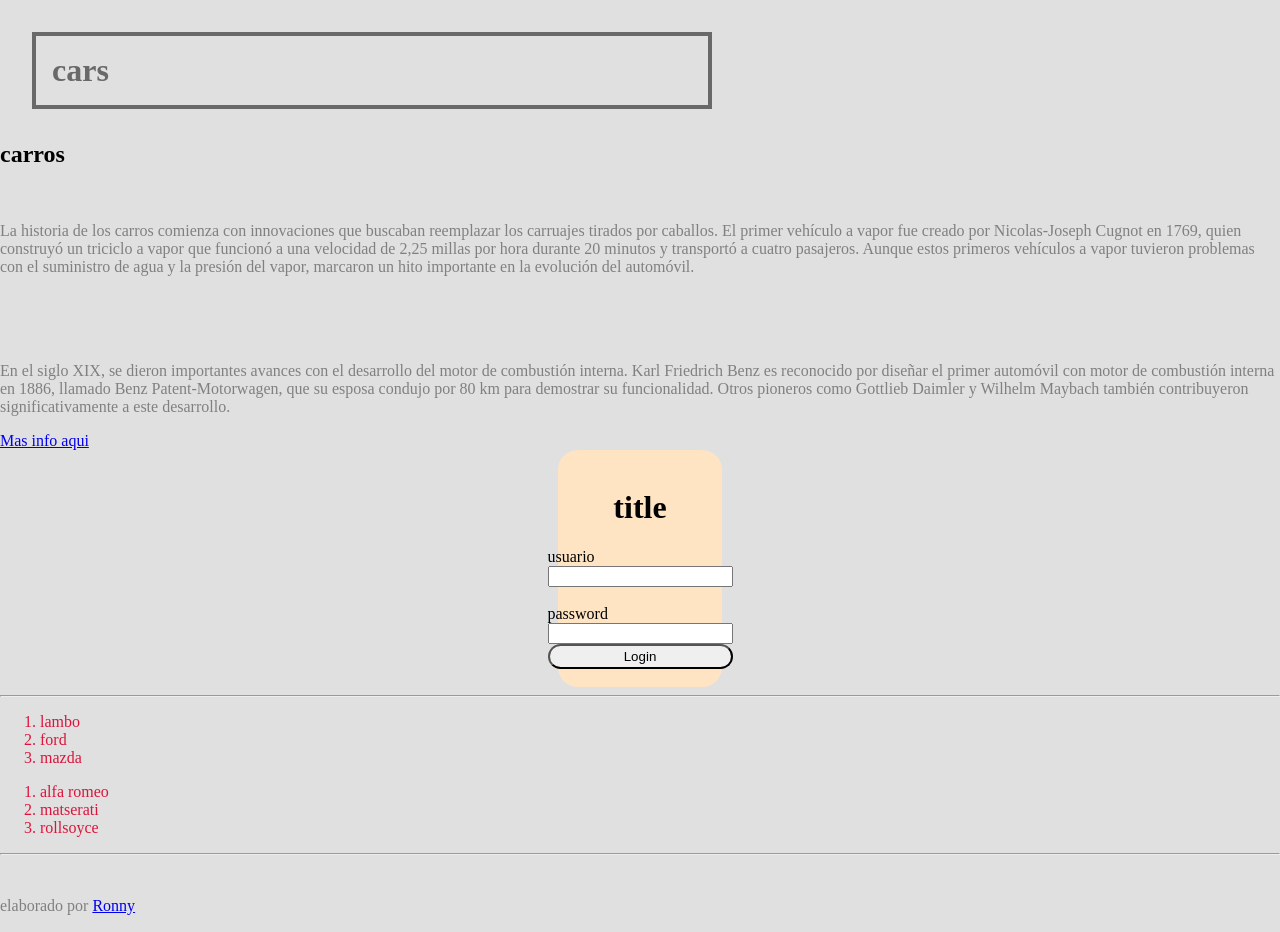
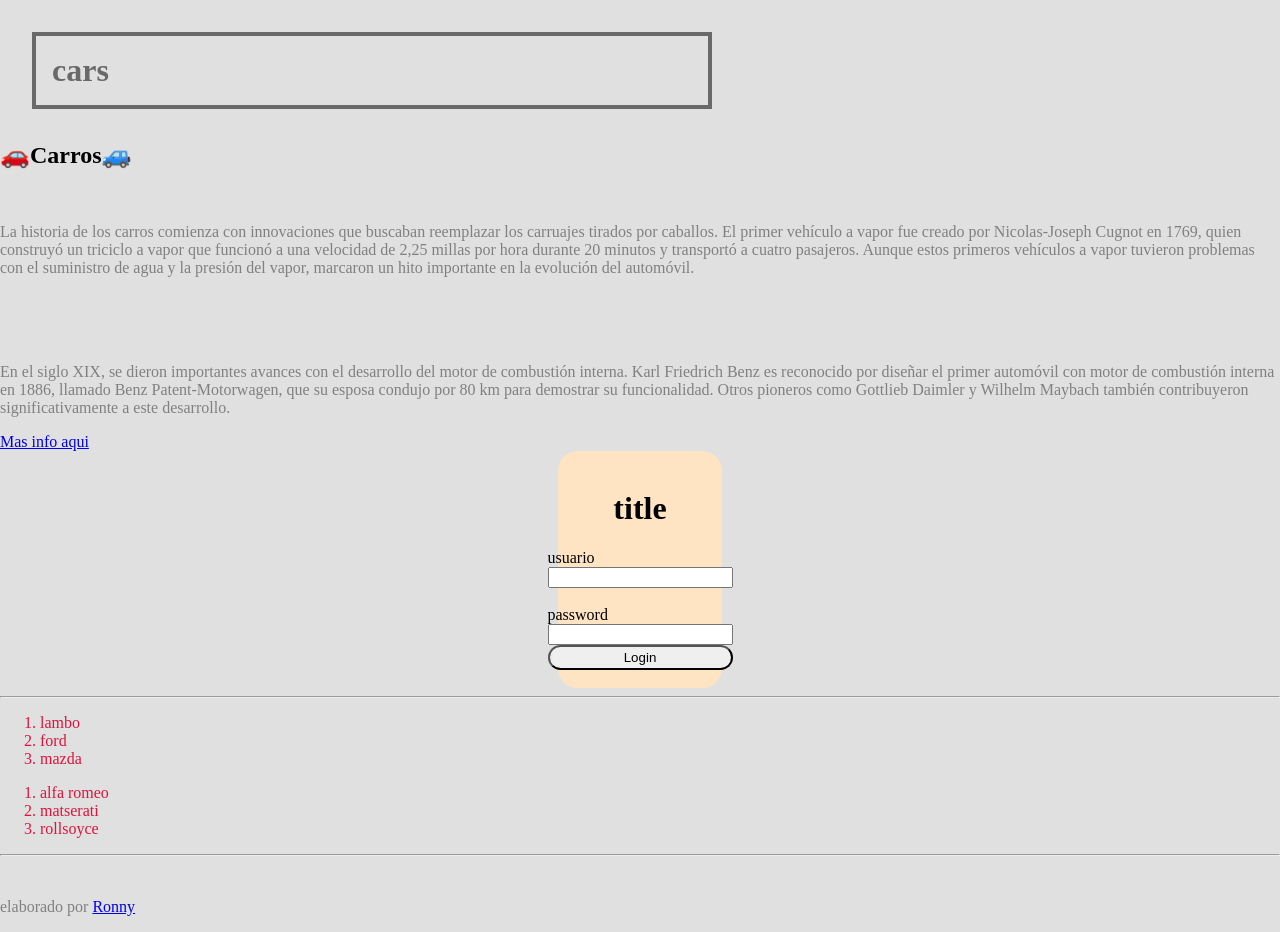
Before and after one commit to RONNY2109/test, a plain HTML site: page index.html in a window 1280 px wide. Drawn offline with Linux system fonts and the light colour scheme.

Commit message:
update title

```diff
--- a/index.html
+++ b/index.html
@@ -8,7 +8,7 @@
 </head>
 <body>
     <h1 id="Titulo">cars<h1>
-    <h2>carros</h2>
+    <h2>🚗Carros🚙</h2>
 
     <img src="./closeup-shot-retro-car-with-only-back-wheels-ground-street-night.jpg" width="800" alt="">
 
```
